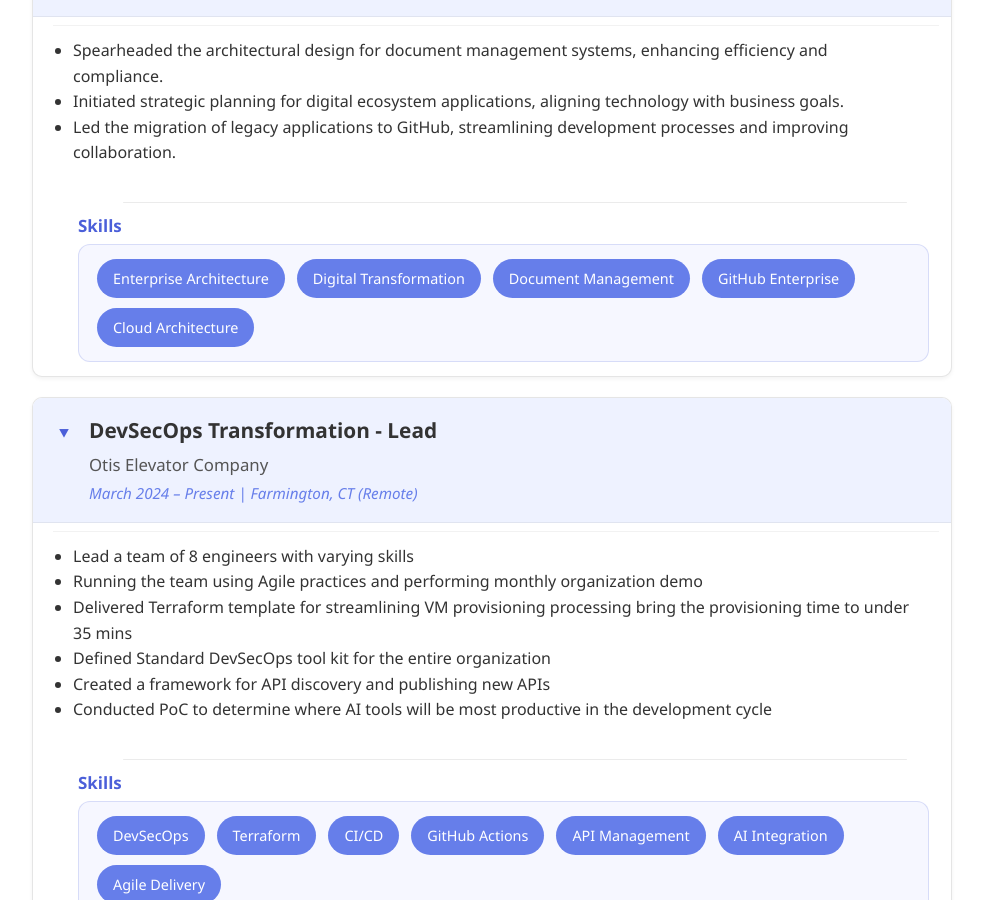
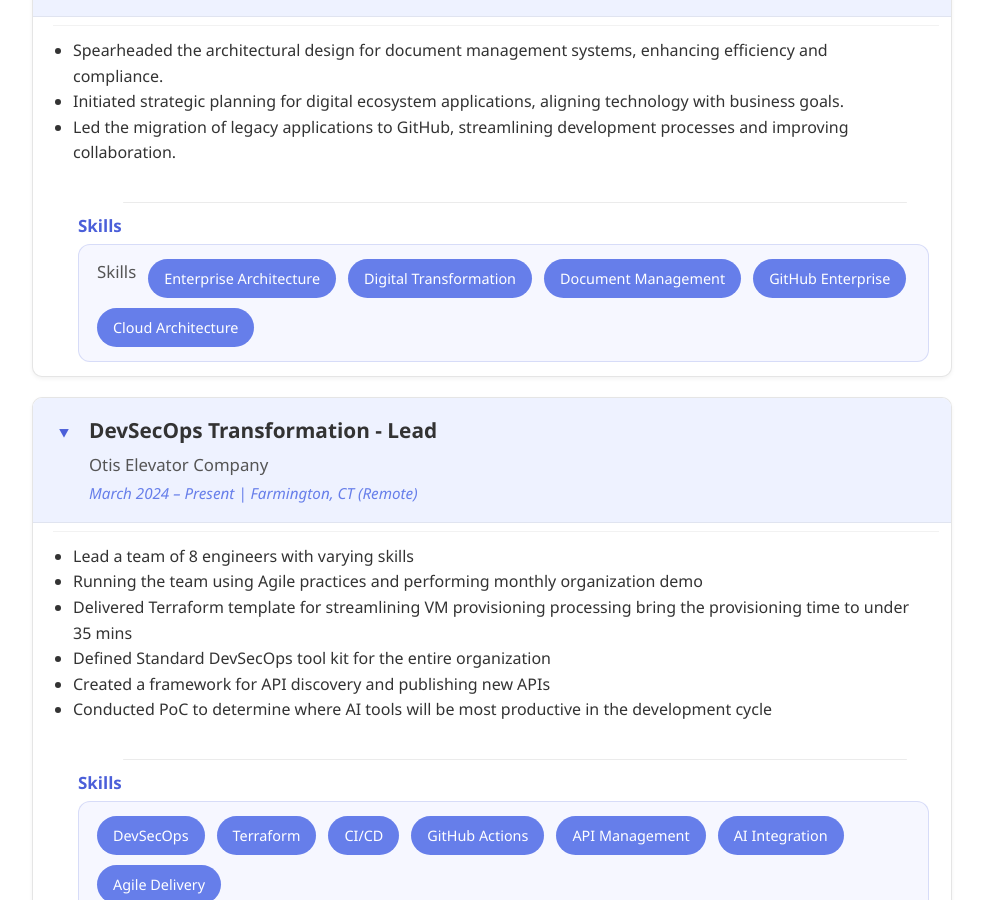
Before and after one commit to r91dua/my-portfolio, a Jekyll site: the page built from index.html, in a window 1280 px wide and 900 px high, scrolled down 684 px. Shown: the whole window, without its empty margins (148-1131 px from the left). Built offline with Jekyll 4.4.1, drawn with Linux system fonts in a browser that asks for light colours.

Commit message:
Update experience.html

```diff
--- a/_includes/sections/experience.html
+++ b/_includes/sections/experience.html
@@ -15,6 +15,7 @@
     </ul>
     <h4 class="skills-header">Skills</h4>
     <div class="skills">
+      <h4 class="skills-header">Skills</h4>
       <span class="skill-tag">Enterprise Architecture</span>
       <span class="skill-tag">Digital Transformation</span>
       <span class="skill-tag">Document Management</span>
```
